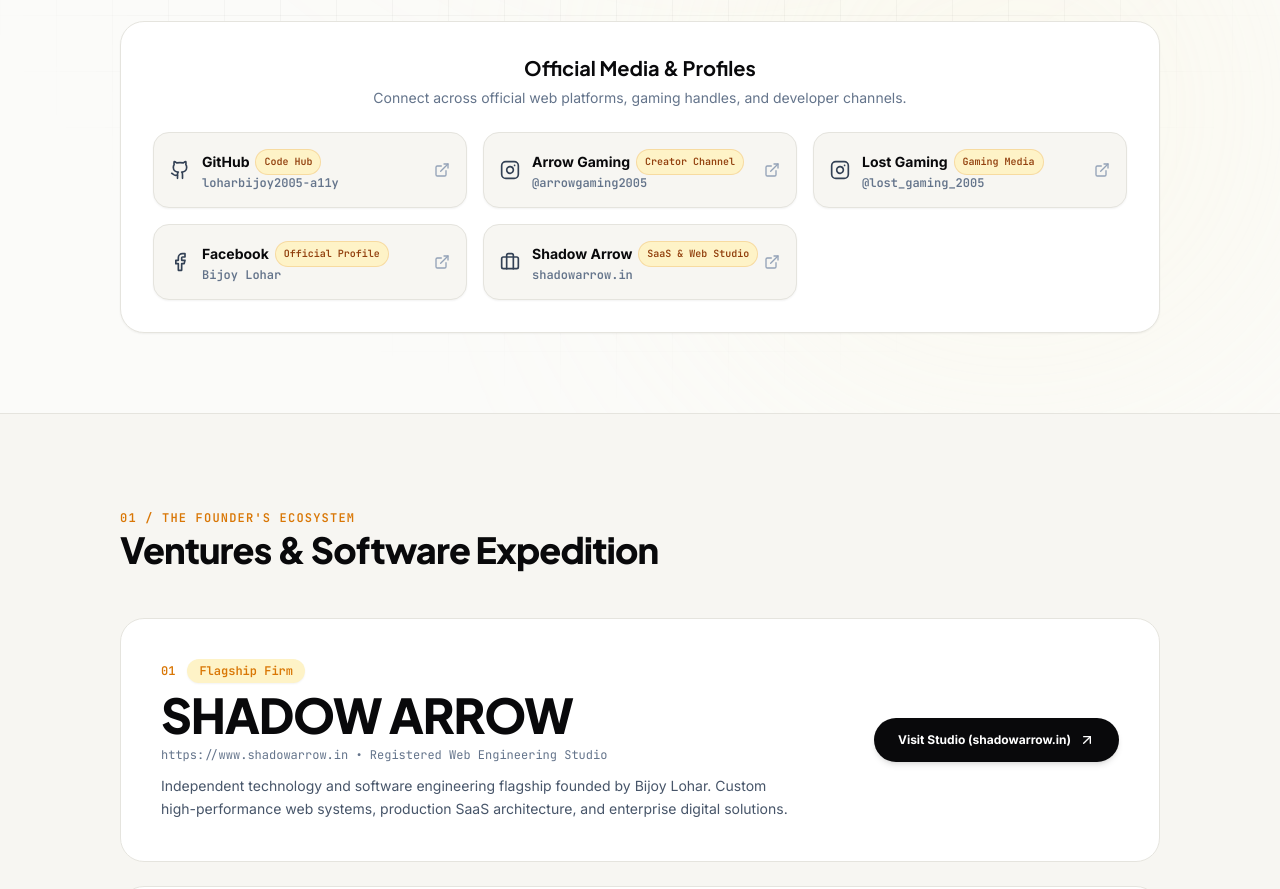
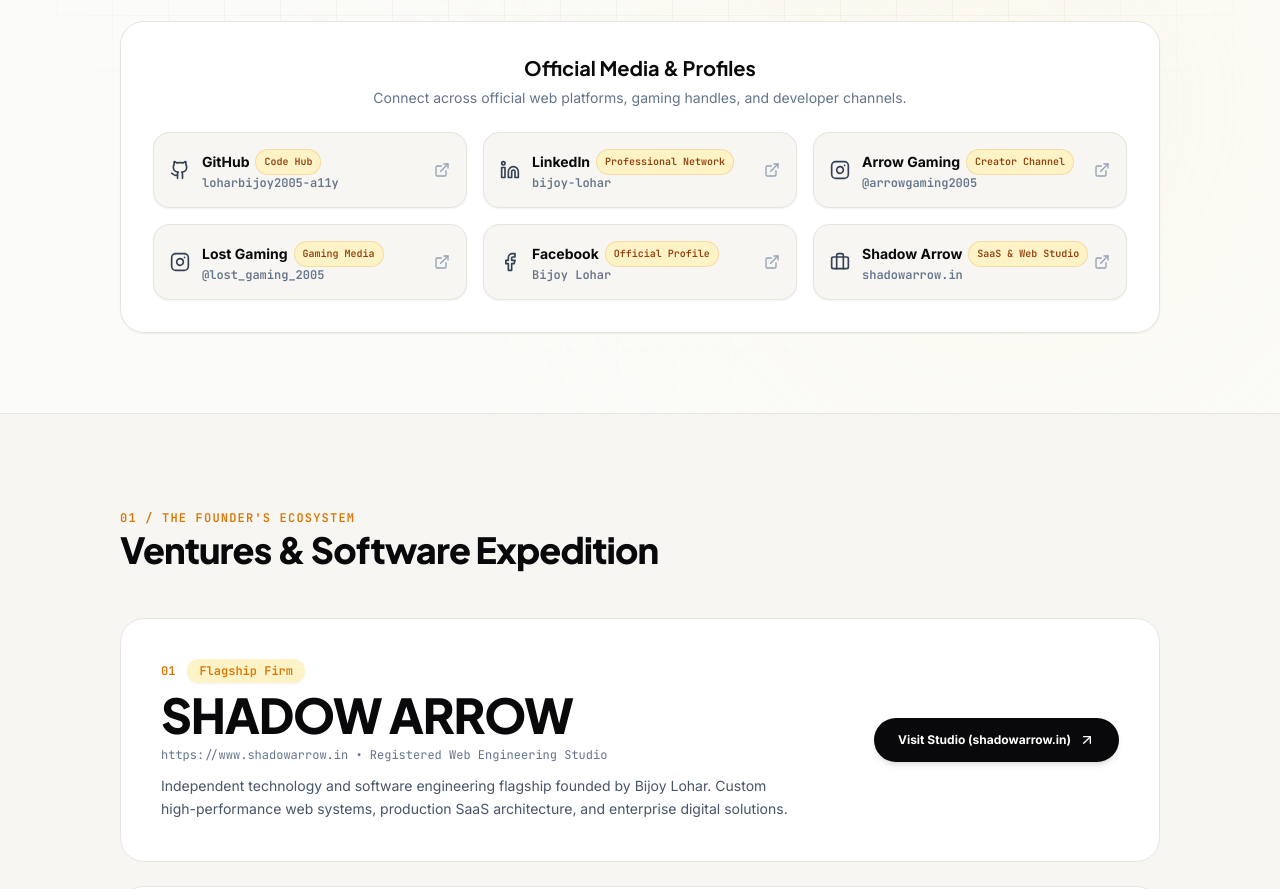
Before and after one commit to loharbijoy2005-a11y/BijoyLoharMain-PROT, a Next.js app: page / in a window 1280 px wide. Shown: the part 2220-3109 px from the top of the page. Built offline with nearby package versions, Linux system fonts and the light colour scheme.

Commit message:
feat(ui): add LinkedIn card to AboutMe, fix SchemaPersonNode type, remove YouTube residue

```diff
--- a/app/layout.tsx
+++ b/app/layout.tsx
@@ -165,6 +165,7 @@
   name: string;
   givenName: string;
   familyName: string;
+  alternateName: string[];
   gender: string;
   birthDate: string;
   jobTitle: string;
--- a/components/AboutMe.tsx
+++ b/components/AboutMe.tsx
@@ -10,6 +10,7 @@
   Github,
   Instagram,
   Facebook,
+  Linkedin,
   Globe,
   ExternalLink,
   CheckCircle2,
@@ -21,11 +22,11 @@
 
 export interface SocialLinks {
   github?: string;
+  linkedin?: string;
   instagramArrowGaming?: string;
   instagramLostGaming?: string;
   facebook?: string;
   shadowArrow?: string;
-  youtube?: string;
 }
 
 export interface AboutMeProps {
@@ -84,11 +85,11 @@
   imageUrl = "https://github.com/loharbijoy2005-a11y.png",
   socials = {
     github: "https://github.com/loharbijoy2005-a11y",
+    linkedin: "https://www.linkedin.com/in/bijoy-lohar-5a508832b",
     instagramArrowGaming: "https://www.instagram.com/arrowgaming2005/",
     instagramLostGaming: "https://www.instagram.com/lost_gaming_2005",
     facebook: "https://www.facebook.com/share/1C6e2W4cQr/",
     shadowArrow: "https://shadowarrow.in",
-    youtube: "https://www.youtube.com/@ArrowGaming2005",
   },
 }) => {
   const techStackPills = [
@@ -108,6 +109,14 @@
       icon: Github,
       glowColor: "hover:border-deepInk hover:bg-studioSubtle",
       badge: "Code Hub",
+    },
+    {
+      name: "LinkedIn",
+      handle: "bijoy-lohar",
+      url: socials.linkedin,
+      icon: Linkedin,
+      glowColor: "hover:border-blue-600 hover:bg-blue-50/50",
+      badge: "Professional Network",
     },
     {
       name: "Arrow Gaming",
```
